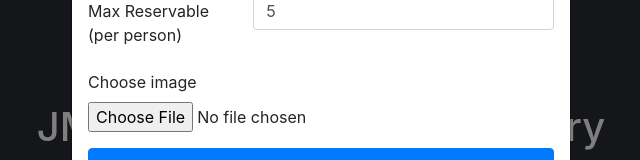
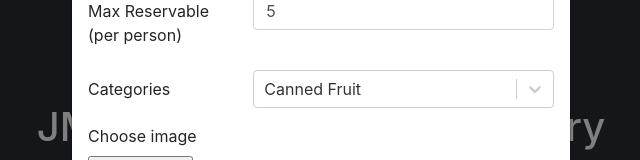
Before and after one commit to ismith98/jmu-food-bank-frontend, a React (Create React App) app: page / in a window 1280 px wide. Both pictures are taken after a click on the button "Add Item". Shown: the part 218-378 px from the top of the page, without its empty margins (319-959 px from the left). Built offline with nearby package versions, Linux system fonts and the light colour scheme; no server answers; the database is empty.

Commit message:
Add categories, remove try catch except order deli

```diff
--- a/package.json
+++ b/package.json
@@ -15,6 +15,7 @@
     "react-bootstrap": "^1.4.0",
     "react-dom": "^17.0.1",
     "react-scripts": "4.0.0",
+    "react-select": "^4.3.0",
     "web-vitals": "^0.2.4"
   },
   "scripts": {
--- a/src/components/NewItemForm.js
+++ b/src/components/NewItemForm.js
@@ -1,5 +1,6 @@
 import React, { useState } from "react";
 import { Form, Row, Col, Button } from "react-bootstrap";
+import Select from "react-select";
 //import { useDatabase } from "../contexts/DatabaseContext";
 //import firebase from "../firebase";
 import { useAlert } from "../contexts/AlertContext";
@@ -10,6 +11,23 @@ export default function NewItemForm({ closeModal }) {
   const [totalInventory, setTotalInventory] = useState(10);
   const [maxReservable, setMaxReservable] = useState(5);
   const [picture, setPicture] = useState();
+  const [selectedOption, setSelectedOption] = useState({
+    value: "Canned Fruit",
+    label: "Canned Fruit",
+  });
+
+  const options = [
+    { value: "Beverages", label: "Beverages" },
+    { value: "Breakfast Foods", label: "Breakfast Foods" },
+    { value: "Canned Fruit", label: "Canned Fruit" },
+    { value: "Canned Italian/Sauce", label: "Canned Italian/Sauce" },
+    { value: "Canned Meat and Fish", label: "Canned Meat and Fish" },
+    { value: "Canned Vegetables", label: "Canned Vegetables" },
+    { value: "Dry Goods", label: "Dry Goods" },
+    { value: "Frozen Foods", label: "Frozen Foods" },
+    { value: "Fresh Produce", label: "Fresh Produce" },
+    { value: "Soups", label: "Soups" },
+  ];
 
   const { setErrorAlert, setSuccessAlert } = useAlert();
 
@@ -51,6 +69,7 @@ export default function NewItemForm({ closeModal }) {
             maxReservable: Number(maxReservable),
             amountReserved: 0,
             imageUrl: imageUrl,
+            categories: selectedOption.label,
           };
           addItemToDatabase(itemInfo, setErrorAlert, setSuccessAlert);
         }
@@ -100,6 +119,18 @@ export default function NewItemForm({ closeModal }) {
           />
         </Col>
       </Form.Group>
+      <Form.Group as={Row} controlId="categories">
+        <Form.Label column sm="4">
+          Categories
+        </Form.Label>
+        <Col sm="8">
+          <Select
+            value={selectedOption}
+            onChange={(option) => setSelectedOption(option)}
+            options={options}
+          />
+        </Col>
+      </Form.Group>
 
       <Form.Group controlId="itemImage">
         <Form.File
--- a/src/hooks/useFirebase.js
+++ b/src/hooks/useFirebase.js
@@ -64,43 +64,31 @@ function sortByTimeOrdered(order1, order2) {
   return 0;
 }
 
-export async function addItemToDatabase(
-  itemInfo,
-  setErrorAlert,
-  setSuccessAlert
-) {
-  try {
-    let result = await addItem(itemInfo);
-    checkItemCommitted(result, itemInfo, setSuccessAlert);
-  } catch (err) {
-    setErrorAlert(`Transaction failed abnormally! |  ${err.error}`);
-  }
-}
-
-function addItem(itemInfo) {
+export function addItemToDatabase(itemInfo, setErrorAlert, setSuccessAlert) {
   itemInfo.id = nanoid();
   const foodItemsRef = firebase.database().ref(`foodItems/${itemInfo.id}`);
-  return foodItemsRef.transaction((currentData) => {
+  foodItemsRef.transaction(
+    (currentData) => {
       if (currentData === null) {
         return itemInfo;
       } else {
         //Item Id already exists
         return; //Abort the transaction
       }
-  });
-}
-
-function checkItemCommitted(result, itemInfo, setSuccessAlert) {
-  if (result.committed) {
-    setSuccessAlert("Food Item added!");
-  } else {
+    },
+    (error, committed, snapshot) => {
+      if (error) setErrorAlert(`Transaction failed abnormally! |  ${error}`);
+      else if (committed) setSuccessAlert("Food Item added!");
+      else {
         // Item id already exists
         addItemToDatabase(itemInfo);
       }
-  console.log("Food Item's data: ", result.snapshot.val());
+      console.log("Food Item's data: ", snapshot.val());
+    }
+  );
 }
 
-export async function updateItem(
+export function updateItem(
   path,
   itemInfo,
   oldId,
@@ -108,13 +96,13 @@ export async function updateItem(
   setSuccessAlert
 ) {
   const itemRef = firebase.database().ref(`${path}/${itemInfo.id}`);
-  try {
-    await itemRef.update(itemInfo);
+  itemRef
+    .update(itemInfo)
+    .then(() => {
       if (itemInfo.id !== oldId) removeFromDatabase(path, oldId, setErrorAlert);
-    setSuccessAlert("Update Successful");
-  } catch (error) {
-    setErrorAlert("Update failed: " + error.message);
-  }
+    })
+    .then(() => setSuccessAlert("Update Successful"))
+    .catch((error) => setErrorAlert("Update failed: " + error));
 }
 
 export function removeFromDatabase(
@@ -144,6 +132,7 @@ async function checkInventoryForItems(itemsInCart) {
   const foodItemsRef = firebase.database().ref(`foodItems/`);
 
   return foodItemsRef.transaction((foodItems) => {
+    if (foodItems) {
       let updatedItems = itemsInCart.map((oneItemFromCart) => {
         let foodItem = foodItems[oneItemFromCart.id];
 
@@ -166,6 +155,7 @@ async function checkInventoryForItems(itemsInCart) {
       });
 
       return Object.assign(foodItems, ...updatedItems);
+    }
   });
 }
 
```
Also changed, not shown: 1 other file (tests, documents, lock files or other folders). Lines whose indentation alone changed are shown as unchanged.
